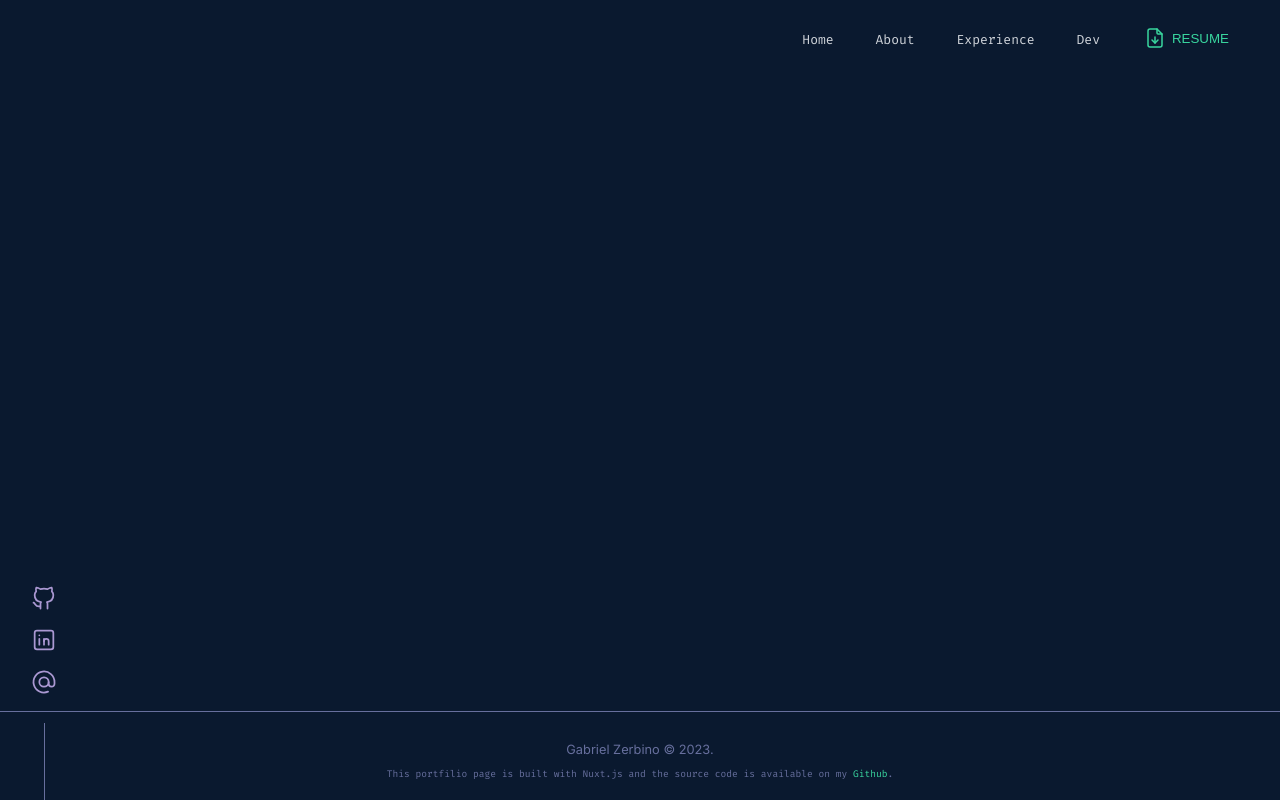
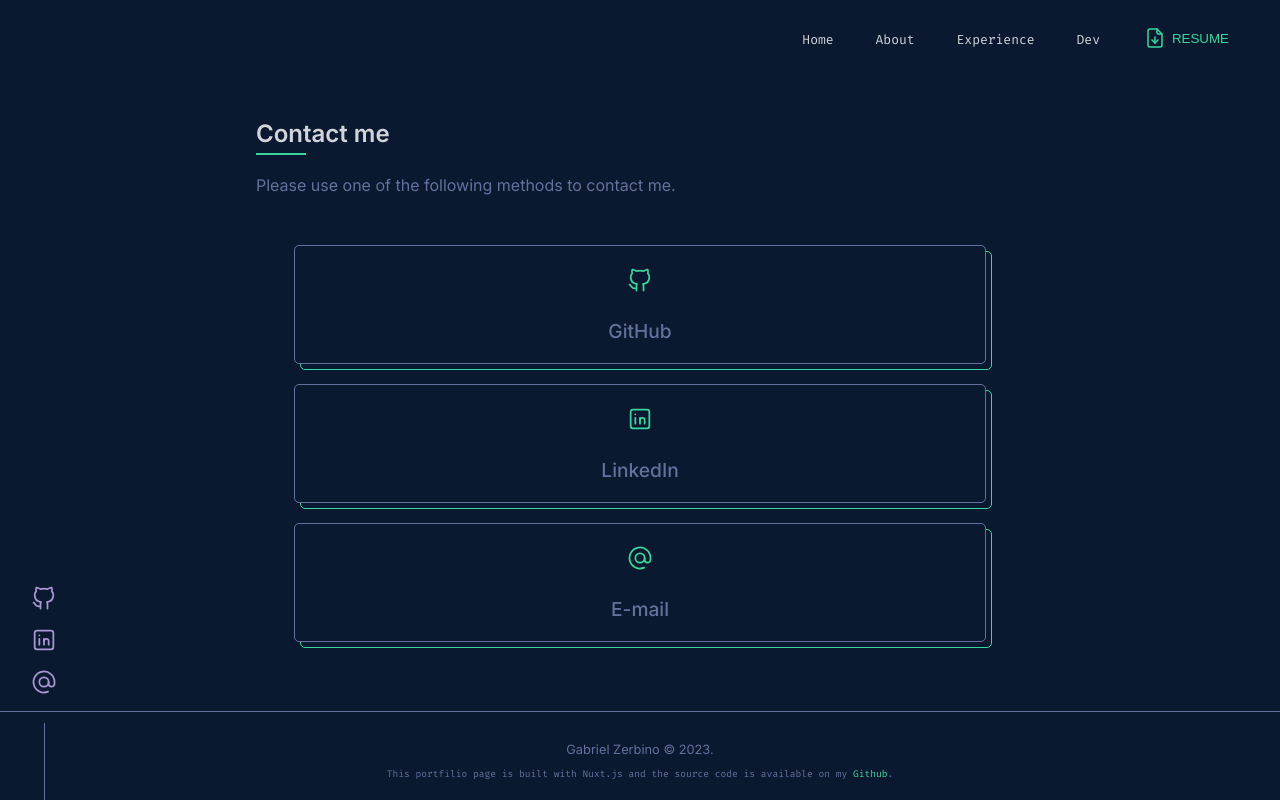
Before and after one commit to gabiito/profile, a Nuxt app: page /contact in a window 1280 px wide. Built offline with nearby package versions, Linux system fonts and the light colour scheme.

Commit message:
Adds a contact page

```diff
--- /dev/null
+++ b/src/pages/contact.vue
@@ -0,0 +1,79 @@
+<template>
+    <div id="dev">
+        <h2>Contact me</h2>
+
+        <p>Please use one of the following methods to contact me.</p>
+        <div class="contact-wrapper">
+            <a href="https://github.com/gabiito" class="contact-card" target="_blank">
+                <IconsGitHub />
+                <div class="link-name">GitHub</div>
+            </a>
+            <a href="https://www.linkedin.com/in/gzerbino/" class="contact-card" target="_blank">
+                <IconsLinkedIn />
+                <div class="link-name">LinkedIn</div>
+            </a>
+            <a href="mailto:gabozerbino@gmail.com" class="contact-card" target="_blank">
+                <IconsEmail />
+                <div class="link-name">E-mail</div>
+            </a>
+        </div>
+
+    </div>
+</template>
+
+<script setup>
+
+definePageMeta({
+    layout: 'default',
+});
+
+useHead({
+    title: 'Contact me',
+});
+
+</script>
+
+<style scoped>
+.contact-wrapper {
+    display: flex;
+    flex-direction: column;
+    justify-content: center;
+    align-items: center;
+    gap: 20px;
+    margin-top: 50px;
+    flex-wrap: wrap;
+}
+
+.contact-card {
+    display: flex;
+    flex-direction: column;
+    align-items: center;
+    justify-content: center;
+    background-color: var(--background-color);
+    width: 90%;
+    gap: 25px;
+    border: 1px solid var(--text-color);
+    padding: 20px;
+    border-radius: 5px;
+    flex-grow: 0;
+}
+
+.contact-card::after {
+    background-color: transparent;
+    border: 1px solid var(--primary-color);
+    border-radius: 5px;
+    content: "";
+    height: 100%;
+    left: 5px;
+    position: absolute;
+    top: 5px;
+    width: 100%;
+    z-index: -1;
+}
+
+.link-name {
+    color: var(--text-color);
+    font-size: 1.2rem;
+    font-weight: 500;
+}
+</style>
```
